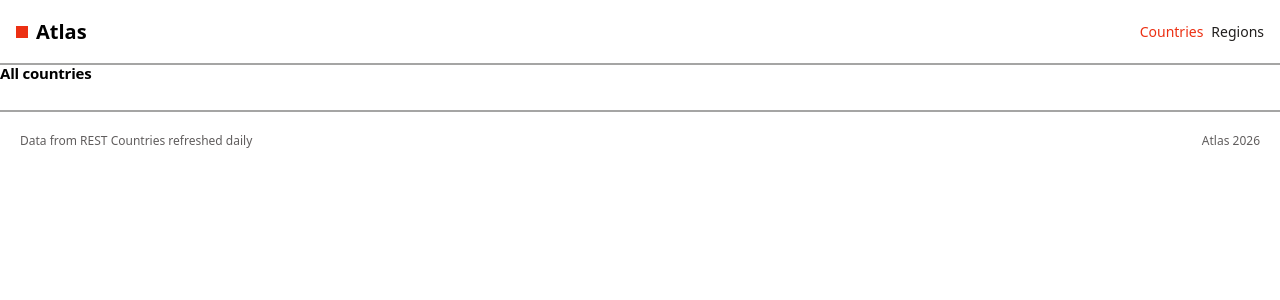
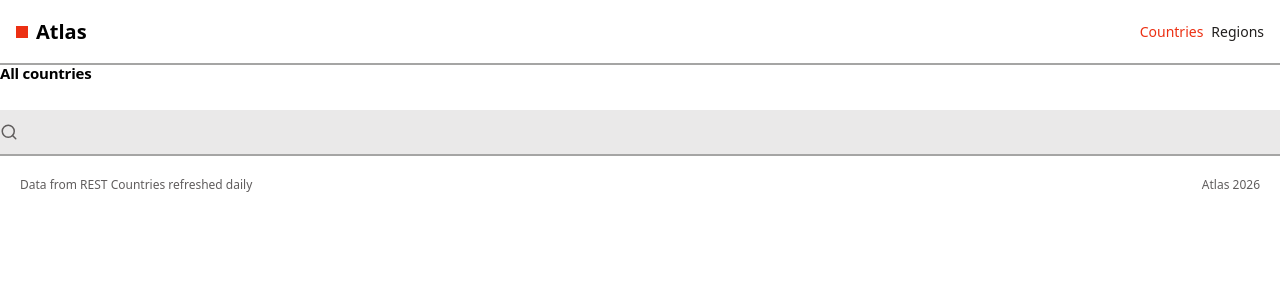
Before and after one commit to Roamer15/atlas, a Next.js app: page /countries in a window 1280 px wide. Shown: the top 300 px of the page. Built offline with nearby package versions, Linux system fonts and the light colour scheme.

Commit message:
feat: add Searchbar jsx

```diff
--- a/app/(explore)/countries/page.tsx
+++ b/app/(explore)/countries/page.tsx
@@ -1,9 +1,13 @@
+import SearchBar from "@/app/components/search-bar"
+
 export default function Page(){
     return(
         <main className="py-[clamp(28px, 5cqi, 56px)] px-[clamp(16px, 4cqi, 48px)] flex flex-col gap-5">
             <h1 className="text-[clamp(34px, 5cqi, 56px)] leading-none tracking-[-0.03em] m-0">All countries</h1>
             <div className="flex flex-wrap gap-3 items-end">
-                <div className="flex-[1_1_260px] flex flex-col gap-1.5"></div>
+                <div className="flex-[1_1_260px] flex flex-col gap-1.5">
+                    <SearchBar />
+                </div>
             </div>
         </main>
     )
--- a/app/components/search-bar.tsx
+++ b/app/components/search-bar.tsx
@@ -10,11 +10,12 @@ export default function SearchBar() {
         stroke-width="2"
         stroke-linecap="round"
         stroke-linejoin="round"
-        style="flex: none; color: var(--color-neutral-700);"
+        style={{flex: "none", color: "var(--color-neutral-700)"}}
       >
         <circle cx="11" cy="11" r="8"></circle>
         <path d="m21 21-4.3-4.3"></path>
       </svg>
+      <span className="text-[15px] text-neutral-600"></span>
     </div>
   );
 }
```
